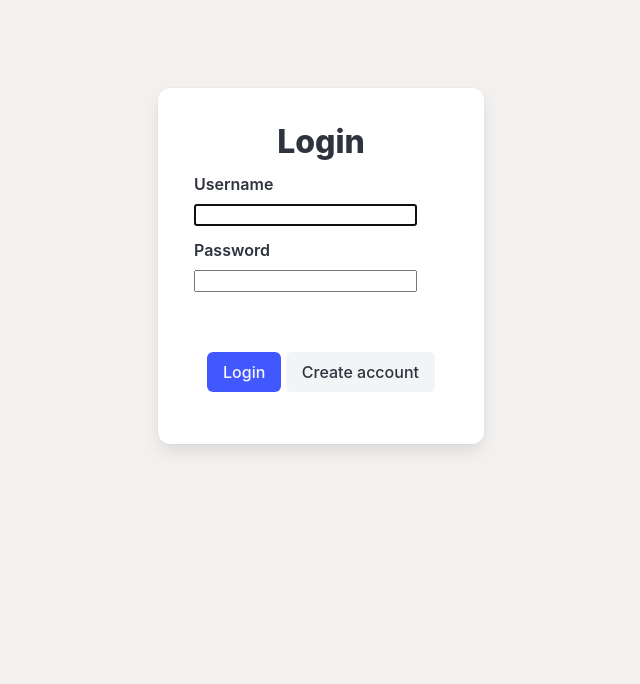
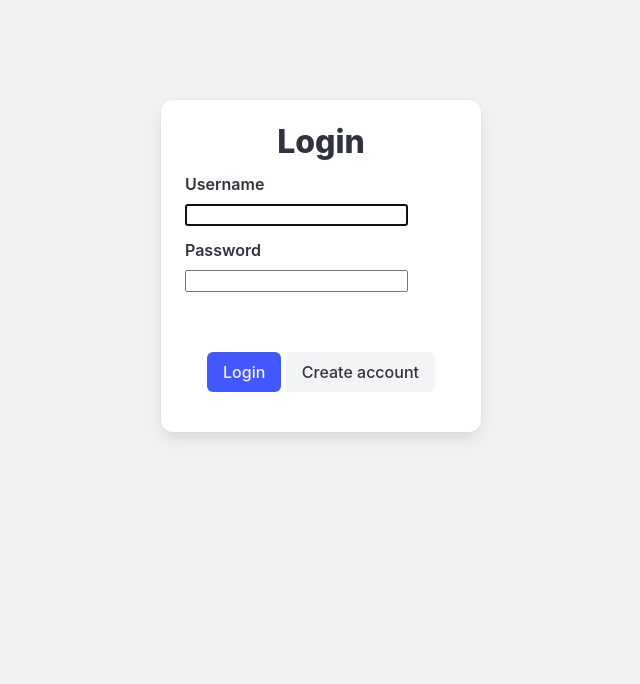
Before and after one commit to Cninathip/severdev, a Django app: page /login/ in a window 1280 px wide. Shown: the top 684 px of the page, without its empty margins (319-959 px from the left). After the commit the page ends 438 px from the top, so only its background shows below. Run offline with Django 5.2, Linux system fonts and the light colour scheme.

Commit message:
Update login.html

```diff
--- a/rentalcars/rent/templates/login.html
+++ b/rentalcars/rent/templates/login.html
@@ -11,8 +11,8 @@
     </style>
 </head>
 <body>
-    <div class="columns is-centered" style="padding-top: 100px;">
-        <div class="card column is-one-quarter">
+    <div style="padding-top: 100px; width: 25%; margin: auto;">
+        <div class="card">
             <br>
             <div class="media-content has-text-centered">
                 <h1 class="title" id="title">Login</h1>
```
